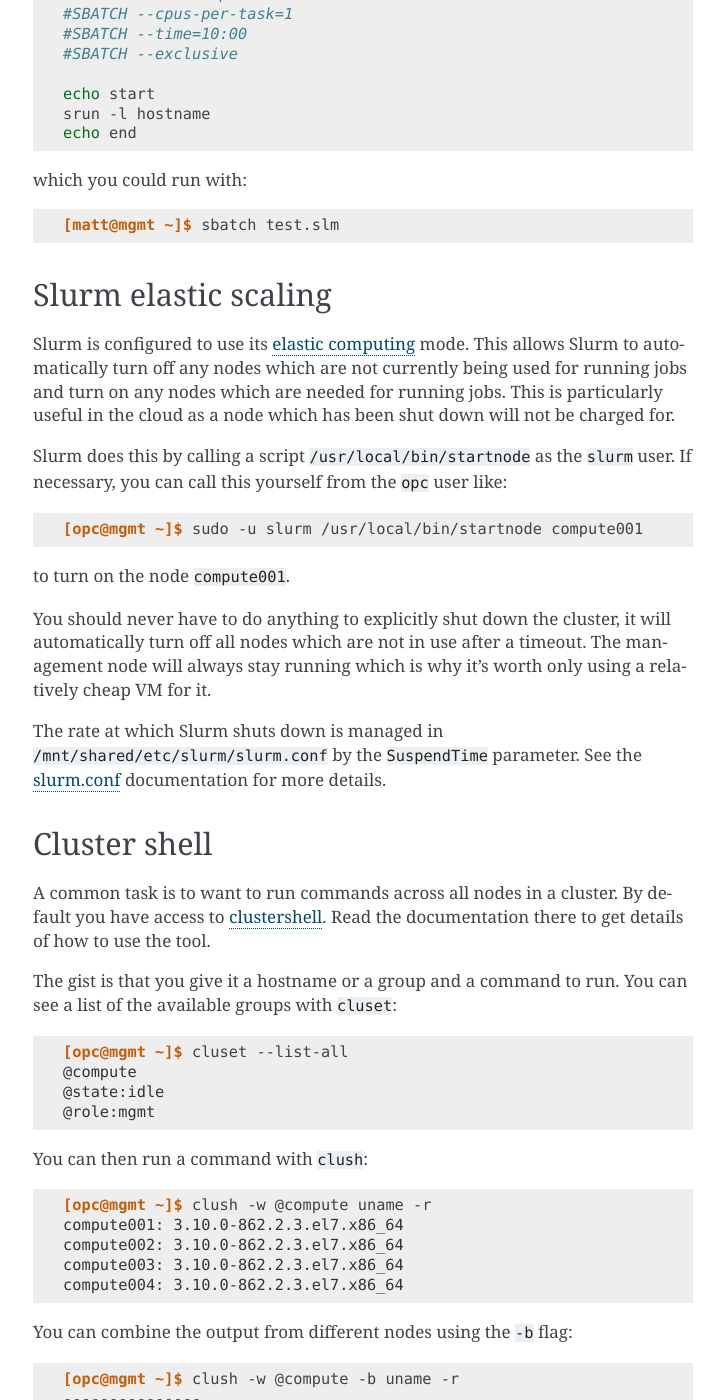
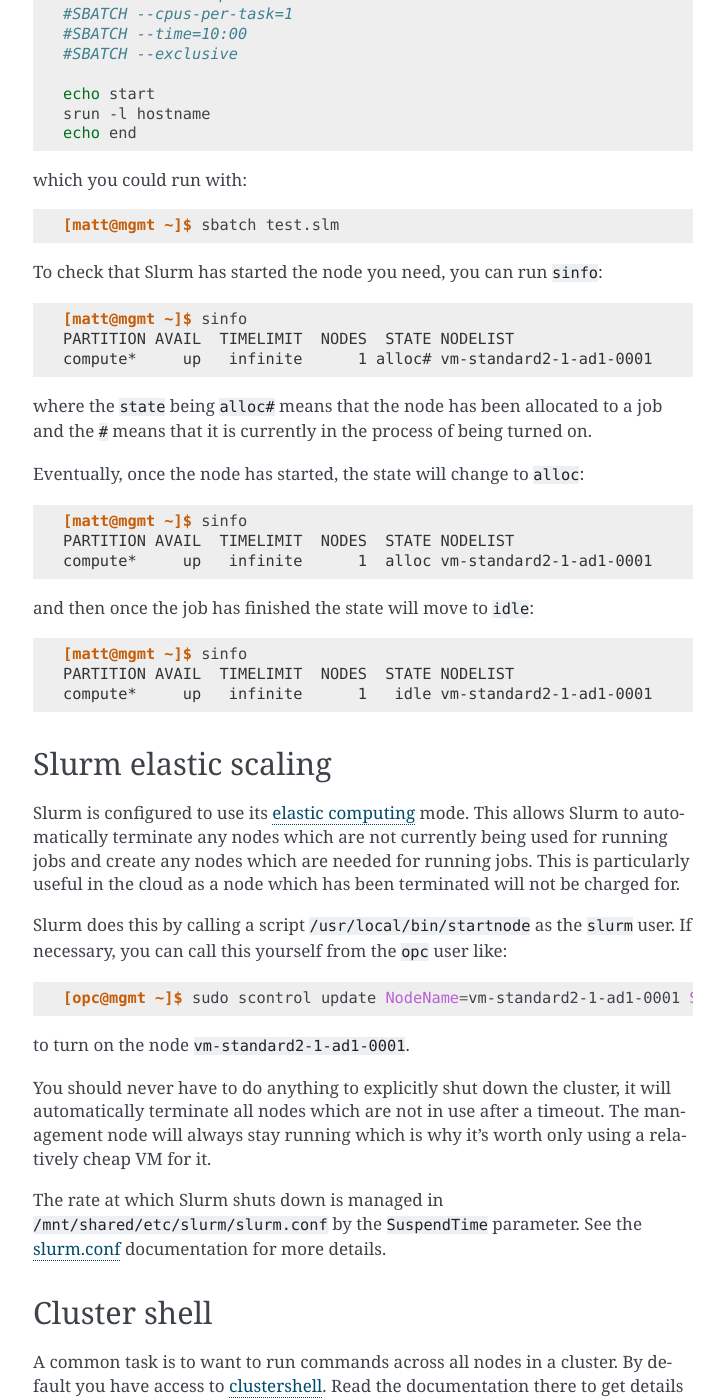
Before and after one commit to clusterinthecloud/docs, a Sphinx documentation site: the page built from source/running.rst, in a window 1280 px wide and 1400 px high, scrolled down 494 px. Shown: the whole window, without its empty margins (387-1111 px from the left). Built offline with Sphinx 7.4.7, drawn with Linux system fonts in a browser that asks for light colours.

Commit message:
Add some more information on how to follow along with node creation

```diff
--- a/source/running.rst
+++ b/source/running.rst
@@ -34,25 +34,51 @@ which you could run with:
 
    [matt@mgmt ~]$ sbatch test.slm
 
+To check that Slurm has started the node you need, you can run ``sinfo``:
+
+.. code-block:: shell-session
+
+   [matt@mgmt ~]$ sinfo
+   PARTITION AVAIL  TIMELIMIT  NODES  STATE NODELIST
+   compute*     up   infinite      1 alloc# vm-standard2-1-ad1-0001
+
+where the ``state`` being ``alloc#`` means that the node has been allocated to a job and the ``#`` means that it is currently in the process of being turned on.
+
+Eventually, once the node has started, the state will change to ``alloc``:
+
+.. code-block:: shell-session
+
+   [matt@mgmt ~]$ sinfo
+   PARTITION AVAIL  TIMELIMIT  NODES  STATE NODELIST
+   compute*     up   infinite      1  alloc vm-standard2-1-ad1-0001
+
+and then once the job has finished the state will move to ``idle``:
+
+.. code-block:: shell-session
+
+   [matt@mgmt ~]$ sinfo
+   PARTITION AVAIL  TIMELIMIT  NODES  STATE NODELIST
+   compute*     up   infinite      1   idle vm-standard2-1-ad1-0001
+
 Slurm elastic scaling
 ---------------------
 
 Slurm is configured to use its `elastic computing <https://slurm.schedmd.com/elastic_computing.html>`_ mode.
-This allows Slurm to automatically turn off any nodes which are not currently being used for running jobs
-and turn on any nodes which are needed for running jobs.
-This is particularly useful in the cloud as a node which has been shut down will not be charged for.
+This allows Slurm to automatically terminate any nodes which are not currently being used for running jobs
+and create any nodes which are needed for running jobs.
+This is particularly useful in the cloud as a node which has been terminated will not be charged for.
 
 Slurm does this by calling a script ``/usr/local/bin/startnode`` as the ``slurm`` user.
 If necessary, you can call this yourself from the ``opc`` user like:
 
 .. code-block:: shell-session
 
-   [opc@mgmt ~]$ sudo -u slurm /usr/local/bin/startnode compute001
+   [opc@mgmt ~]$ sudo scontrol update NodeName=vm-standard2-1-ad1-0001 State=POWER_ON
 
-to turn on the node ``compute001``.
+to turn on the node ``vm-standard2-1-ad1-0001``.
 
 You should never have to do anything to explicitly shut down the cluster,
-it will automatically turn off all nodes which are not in use after a timeout.
+it will automatically terminate all nodes which are not in use after a timeout.
 The management node will always stay running which is why it's worth only using a relatively cheap VM for it.
 
 The rate at which Slurm shuts down is managed in ``/mnt/shared/etc/slurm/slurm.conf`` by the ``SuspendTime`` parameter.
```
